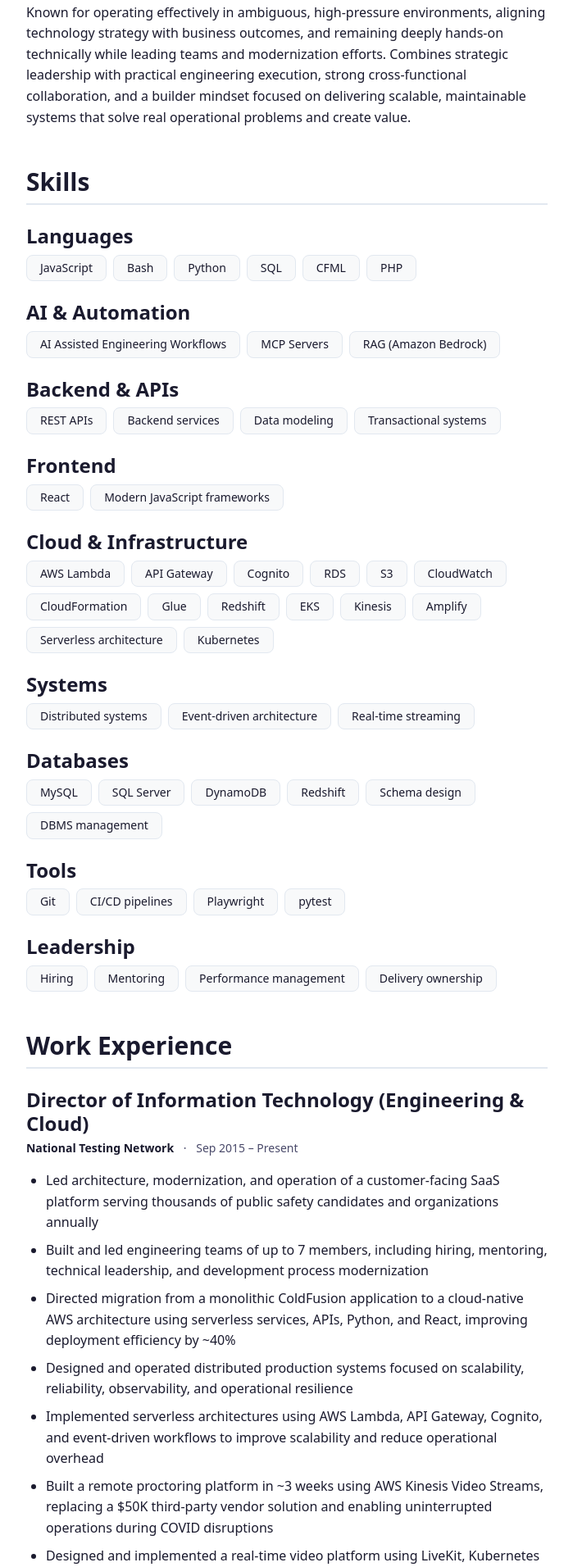
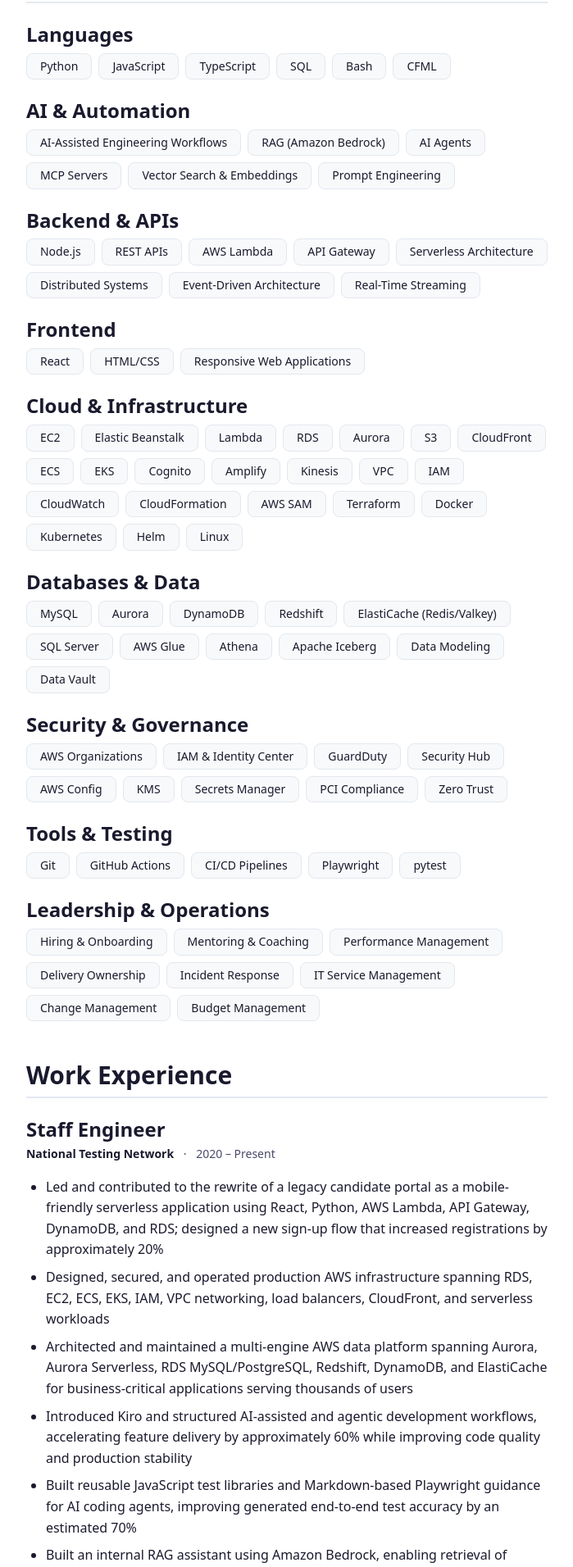
Before and after one commit to JacobSteelsmith/resume, an Astro site: page /resume in a window 1280 px wide. Shown: the part 888-2800 px from the top of the page at 82% size, without its empty margins (290-989 px from the left). Built offline with nearby package versions, Linux system fonts and the light colour scheme; Astro itself is replaced by a stand-in of ours; no server answers.

Commit message:
Update resume

```diff
--- a/src/pages/resume.astro
+++ b/src/pages/resume.astro
@@ -7,17 +7,16 @@ import SEOHead from '../components/SEOHead.astro';
   <SEOHead
     slot="head"
     title="Resume | Jacob Steelsmith"
-    description="Resume of Jacob Steelsmith — Staff/Principal Engineer with 20+ years of experience in AI systems, cloud architecture, distributed systems, and engineering leadership."
+    description="Resume of Jacob Steelsmith — Staff Engineer & Engineering Manager with 20+ years of experience in cloud platforms, distributed systems, AI engineering, and technical leadership."
   />
 
   <h1>Resume</h1>
   <br />
   <section class="resume-section" aria-labelledby="summary-heading">
     <h2 id="summary-heading">Professional Summary</h2>
-    <p>Hands-on technology and engineering leader with 15+ years of experience modernizing platforms, scaling cloud infrastructure, and leading high-impact engineering initiatives in resource-constrained environments. Proven track record transforming legacy monoliths and on-premise systems into cloud-native, serverless, and distributed architectures on AWS. Deep expertise across backend systems, platform engineering, DevOps, infrastructure, real-time streaming systems, and AI-assisted development workflows.</p>
-    <p>Built and led the evolution of engineering and IT capabilities at a growing organization supporting thousands of public safety candidates nationwide, delivering mission-critical systems with high availability, scalability, and security requirements. Led initiatives spanning serverless application platforms, real-time virtual testing and proctoring systems, cloud-native data platforms, CI/CD modernization, observability, identity modernization, and enterprise infrastructure transformation.</p>
-    <p>Strong background in AWS, Python, distributed systems, serverless architecture, event-driven design, platform reliability, and operational scalability. Experienced building systems with Lambda, API Gateway, Cognito, RDS, S3, EKS, Kinesis, Redshift, Glue, CloudFormation, and modern frontend frameworks including React. Early adopter of AI-assisted engineering workflows, agentic AI tooling, RAG systems, and structured knowledge pipelines to improve engineering velocity, operational insight, and software quality.</p>
-    <p>Known for operating effectively in ambiguous, high-pressure environments, aligning technology strategy with business outcomes, and remaining deeply hands-on technically while leading teams and modernization efforts. Combines strategic leadership with practical engineering execution, strong cross-functional collaboration, and a builder mindset focused on delivering scalable, maintainable systems that solve real operational problems and create value.</p>
+    <p>Staff-level engineer and hands-on engineering manager with over 13 years building and operating customer-facing web applications, APIs, cloud platforms, and enterprise infrastructure on AWS. Designed and delivered production systems using Python, TypeScript, JavaScript, Node.js, React, and SQL serving thousands of users. Brings end-to-end ownership across architecture, implementation, deployment, reliability, operations, and product evolution.</p>
+    <p>Built and led engineering and IT teams for 11 years while remaining an active technical contributor. Proven track record transforming legacy monoliths and on-premises systems into cloud-native, serverless, and distributed architectures. Deep expertise across platform engineering, DevOps, infrastructure, real-time streaming, data platforms, security, and AI-assisted development workflows. Experienced directing IT infrastructure, cloud, security, compliance, and operational initiatives in resource-constrained environments.</p>
+    <p>Known for operating effectively in ambiguous, high-pressure environments, aligning technology strategy with business outcomes, and combining strategic leadership with practical engineering execution. Strong cross-functional collaboration and a builder mindset focused on delivering scalable, maintainable systems that solve real operational problems and create value.</p>
   </section>
 
   <section class="resume-section" aria-labelledby="skills-heading">
@@ -25,84 +24,116 @@ import SEOHead from '../components/SEOHead.astro';
 
     <h3>Languages</h3>
     <ul class="skill-list">
+      <li>Python</li>
       <li>JavaScript</li>
+      <li>TypeScript</li>
+      <li>SQL</li>
       <li>Bash</li>
-      <li>Python</li>
-      <li>SQL</li>
       <li>CFML</li>
-      <li>PHP</li>
     </ul>
 
     <h3>AI &amp; Automation</h3>
     <ul class="skill-list">
-      <li>AI Assisted Engineering Workflows</li>
+      <li>AI-Assisted Engineering Workflows</li>
+      <li>RAG (Amazon Bedrock)</li>
+      <li>AI Agents</li>
       <li>MCP Servers</li>
-      <li>RAG (Amazon Bedrock)</li>
+      <li>Vector Search &amp; Embeddings</li>
+      <li>Prompt Engineering</li>
     </ul>
 
     <h3>Backend &amp; APIs</h3>
     <ul class="skill-list">
+      <li>Node.js</li>
       <li>REST APIs</li>
-      <li>Backend services</li>
-      <li>Data modeling</li>
-      <li>Transactional systems</li>
+      <li>AWS Lambda</li>
+      <li>API Gateway</li>
+      <li>Serverless Architecture</li>
+      <li>Distributed Systems</li>
+      <li>Event-Driven Architecture</li>
+      <li>Real-Time Streaming</li>
     </ul>
 
     <h3>Frontend</h3>
     <ul class="skill-list">
       <li>React</li>
-      <li>Modern JavaScript frameworks</li>
+      <li>HTML/CSS</li>
+      <li>Responsive Web Applications</li>
     </ul>
 
     <h3>Cloud &amp; Infrastructure</h3>
     <ul class="skill-list">
-      <li>AWS Lambda</li>
-      <li>API Gateway</li>
+      <li>EC2</li>
+      <li>Elastic Beanstalk</li>
+      <li>Lambda</li>
+      <li>RDS</li>
+      <li>Aurora</li>
+      <li>S3</li>
+      <li>CloudFront</li>
+      <li>ECS</li>
+      <li>EKS</li>
       <li>Cognito</li>
-      <li>RDS</li>
-      <li>S3</li>
+      <li>Amplify</li>
+      <li>Kinesis</li>
+      <li>VPC</li>
+      <li>IAM</li>
       <li>CloudWatch</li>
       <li>CloudFormation</li>
-      <li>Glue</li>
-      <li>Redshift</li>
-      <li>EKS</li>
-      <li>Kinesis</li>
-      <li>Amplify</li>
-      <li>Serverless architecture</li>
+      <li>AWS SAM</li>
+      <li>Terraform</li>
+      <li>Docker</li>
       <li>Kubernetes</li>
+      <li>Helm</li>
+      <li>Linux</li>
     </ul>
 
-    <h3>Systems</h3>
+    <h3>Databases &amp; Data</h3>
     <ul class="skill-list">
-      <li>Distributed systems</li>
-      <li>Event-driven architecture</li>
-      <li>Real-time streaming</li>
+      <li>MySQL</li>
+      <li>Aurora</li>
+      <li>DynamoDB</li>
+      <li>Redshift</li>
+      <li>ElastiCache (Redis/Valkey)</li>
+      <li>SQL Server</li>
+      <li>AWS Glue</li>
+      <li>Athena</li>
+      <li>Apache Iceberg</li>
+      <li>Data Modeling</li>
+      <li>Data Vault</li>
     </ul>
 
-    <h3>Databases</h3>
+    <h3>Security &amp; Governance</h3>
     <ul class="skill-list">
-      <li>MySQL</li>
-      <li>SQL Server</li>
-      <li>DynamoDB</li>
-      <li>Redshift</li>
-      <li>Schema design</li>
-      <li>DBMS management</li>
+      <li>AWS Organizations</li>
+      <li>IAM &amp; Identity Center</li>
+      <li>GuardDuty</li>
+      <li>Security Hub</li>
+      <li>AWS Config</li>
+      <li>KMS</li>
+      <li>Secrets Manager</li>
+      <li>PCI Compliance</li>
+      <li>Zero Trust</li>
     </ul>
 
-    <h3>Tools</h3>
+    <h3>Tools &amp; Testing</h3>
     <ul class="skill-list">
       <li>Git</li>
-      <li>CI/CD pipelines</li>
+      <li>GitHub Actions</li>
+      <li>CI/CD Pipelines</li>
       <li>Playwright</li>
       <li>pytest</li>
     </ul>
 
-    <h3>Leadership</h3>
+    <h3>Leadership &amp; Operations</h3>
     <ul class="skill-list">
-      <li>Hiring</li>
-      <li>Mentoring</li>
-      <li>Performance management</li>
-      <li>Delivery ownership</li>
+      <li>Hiring &amp; Onboarding</li>
+      <li>Mentoring &amp; Coaching</li>
+      <li>Performance Management</li>
+      <li>Delivery Ownership</li>
+      <li>Incident Response</li>
+      <li>IT Service Management</li>
+      <li>Change Management</li>
+      <li>Budget Management</li>
     </ul>
   </section>
 
@@ -110,25 +141,57 @@ import SEOHead from '../components/SEOHead.astro';
     <h2 id="experience-heading">Work Experience</h2>
 
     <article class="experience-item">
-      <h3>Director of Information Technology (Engineering &amp; Cloud)</h3>
+      <h3>Staff Engineer</h3>
       <p class="experience-meta">
         <span class="company">National Testing Network</span>
         <span class="separator" aria-hidden="true">&middot;</span>
-        <time datetime="2015-09">Sep 2015</time> &ndash; Present
+        <time datetime="2020">2020</time> &ndash; Present
       </p>
       <ul class="experience-details">
-        <li>Led architecture, modernization, and operation of a customer-facing SaaS platform serving thousands of public safety candidates and organizations annually</li>
-        <li>Built and led engineering teams of up to 7 members, including hiring, mentoring, technical leadership, and development process modernization</li>
-        <li>Directed migration from a monolithic ColdFusion application to a cloud-native AWS architecture using serverless services, APIs, Python, and React, improving deployment efficiency by ~40%</li>
-        <li>Designed and operated distributed production systems focused on scalability, reliability, observability, and operational resilience</li>
-        <li>Implemented serverless architectures using AWS Lambda, API Gateway, Cognito, and event-driven workflows to improve scalability and reduce operational overhead</li>
-        <li>Built a remote proctoring platform in ~3 weeks using AWS Kinesis Video Streams, replacing a $50K third-party vendor solution and enabling uninterrupted operations during COVID disruptions</li>
-        <li>Designed and implemented a real-time video platform using LiveKit, Kubernetes (EKS), and Helm to support streaming and recording workflows</li>
-        <li>Built a middleware proxy enabling standard MySQL clients to connect to AWS RDS Data API, simplifying developer workflows and enabling serverless database access patterns</li>
-        <li>Implemented CI/CD pipelines, automated testing, and deployment workflows using GitHub Actions, Playwright, and pytest to improve release reliability and reduce regression risk</li>
-        <li>Introduced AI-assisted engineering workflows using agentic AI tooling, MCP servers, and automated development pipelines to improve engineering productivity and accelerate delivery</li>
-        <li>Partnered with executive leadership on platform strategy, budgeting, security, operational planning, and technology roadmap decisions</li>
-        <li>Owned production availability, incident response, performance optimization, and operational support for business-critical systems</li>
+        <li>Led and contributed to the rewrite of a legacy candidate portal as a mobile-friendly serverless application using React, Python, AWS Lambda, API Gateway, DynamoDB, and RDS; designed a new sign-up flow that increased registrations by approximately 20%</li>
+        <li>Designed, secured, and operated production AWS infrastructure spanning RDS, EC2, ECS, EKS, IAM, VPC networking, load balancers, CloudFront, and serverless workloads</li>
+        <li>Architected and maintained a multi-engine AWS data platform spanning Aurora, Aurora Serverless, RDS MySQL/PostgreSQL, Redshift, DynamoDB, and ElastiCache for business-critical applications serving thousands of users</li>
+        <li>Introduced Kiro and structured AI-assisted and agentic development workflows, accelerating feature delivery by approximately 60% while improving code quality and production stability</li>
+        <li>Built reusable JavaScript test libraries and Markdown-based Playwright guidance for AI coding agents, improving generated end-to-end test accuracy by an estimated 70%</li>
+        <li>Built an internal RAG assistant using Amazon Bedrock, enabling retrieval of current information about job postings and candidate pools; tuned parameters to improve response consistency</li>
+        <li>Engineered a remote proctoring platform in three weeks using Python, TypeScript, APIs, and Amazon Kinesis Video Streams, replacing a vendor solution projected to cost $50,000 and enabling continued operations during COVID-19 disruptions</li>
+        <li>Designed and implemented a video interview recording platform using LiveKit, Node.js, TypeScript, Kubernetes (EKS), and Helm, used by thousands of candidates and public safety agencies</li>
+        <li>Built a middleware integration layer using Python to bridge legacy toolsets with the Amazon RDS Data API, streamlining developer tooling and database administration workflows</li>
+        <li>Built a data lake and analytics platform using AWS Glue, Athena, Spark, Parquet, S3, Redshift, QuickSight, and Data Vault modeling to support operational reporting and business analysis</li>
+        <li>Implemented ElastiCache for Redis and Valkey (including Serverless) to provide distributed session caching across ephemeral Elastic Beanstalk, container, and serverless instances</li>
+        <li>Migrated manual RDS infrastructure to CloudFormation, designed separation-of-concerns stacks, and built a data copy service using ECS, Python, EventBridge, and RDS for PII-sanitized developer environments</li>
+        <li>Tuned SQL, indexes, execution plans, and connection behavior across transactional workloads, improving database performance by approximately 40%</li>
+        <li>Created separate AWS development environments and governance controls using AWS Organizations, IAM Identity Center, GuardDuty, Security Hub, and AWS Config</li>
+        <li>Implemented infrastructure as code and deployment automation using CloudFormation, AWS SAM, Terraform, GitHub Actions, and Python</li>
+        <li>Owned major products and features from ambiguous stakeholder requirements through implementation, production deployment, and iterative improvement</li>
+        <li>Created architecture documentation, operational procedures, security policies, development standards, and technical knowledge resources</li>
+        <li>Established and oversaw AI governance workgroup and advisory board, establishing AI use policies and tools</li>
+      </ul>
+    </article>
+
+    <article class="experience-item">
+      <h3>Senior Engineer &amp; Engineering Manager</h3>
+      <p class="experience-meta">
+        <span class="company">National Testing Network</span>
+        <span class="separator" aria-hidden="true">&middot;</span>
+        <time datetime="2015">2015</time> &ndash; <time datetime="2020">2020</time>
+      </p>
+      <ul class="experience-details">
+        <li>Built the company's AWS platform from the ground up, migrating a fragile single-server ColdFusion/MySQL environment to Lucee, Elastic Beanstalk, and managed RDS; improved uptime by approximately 80%, performance by approximately 60%, and reduced hosting and licensing costs</li>
+        <li>Built and scaled the engineering and IT teams by approximately 150%; established internal infrastructure, engineering, and reporting teams with clear ownership and accountability</li>
+        <li>Hired and mentored engineering and infrastructure personnel while establishing expectations for production ownership, security, documentation, and continuous improvement</li>
+        <li>Established software development, change management, IT service management, information security, PCI compliance, and production support processes as the organization grew by approximately 125%</li>
+        <li>Managed production infrastructure, applications, databases, identity systems, endpoint services, vendors, and operational support while remaining a hands-on engineer delivering features across UI, backend, and database layers</li>
+        <li>Owned CloudWatch monitoring, alerting, incident response, root cause analysis, capacity planning, and cost/performance optimization across application and data layers</li>
+        <li>Led incident response and complex troubleshooting across AWS, Linux, databases, applications, networking, identity platforms, and third-party integrations</li>
+        <li>Established database reliability standards using Multi-AZ architectures, automated snapshots, point-in-time recovery, disaster recovery runbooks, and production change controls</li>
+        <li>Designed and implemented on-premises network, security (SonicWall, OSSEC), site-to-site VPNs, hybrid cloud infrastructure, and private DNS</li>
+        <li>Led PCI compliance initiatives, security controls, identity management, and governance programs</li>
+        <li>Implemented least-privilege IAM policies, role-based access controls, Cognito authentication, encryption, and credential management for systems processing sensitive candidate and payment information</li>
+        <li>Migrated customer service team from an expensive call center service to Amazon Connect, saving $12,000 per year while enabling modern features</li>
+        <li>Migrated company email from legacy POP3 to Google Workspace, enabling real-time collaboration, eliminating spam, and improving security posture</li>
+        <li>Designed and implemented company-wide remote work policies, procedures, and infrastructure including remote security and automated remediation</li>
+        <li>Participated in RFP responses and security audits with government agencies</li>
       </ul>
     </article>
 
@@ -140,43 +203,37 @@ import SEOHead from '../components/SEOHead.astro';
         <time datetime="2013">2013</time> &ndash; <time datetime="2015">2015</time>
       </p>
       <ul class="experience-details">
-        <li>Developed and maintained high-traffic web applications supporting public safety testing and licensing workflows for tens of thousands of users</li>
-        <li>Led migration from a single-server hosting environment to AWS using Lucee on Elastic Beanstalk and Amazon RDS, improving uptime by ~80% and performance by ~60%</li>
-        <li>Designed and developed full-stack applications, backend services, APIs, and database-driven systems</li>
-        <li>Standardized development workflows and introduced reusable frameworks and engineering practices that improved development speed by ~25%</li>
-        <li>Contributed to infrastructure modernization, scalability improvements, and operational automation initiatives</li>
+        <li>Designed, developed, and maintained multiple customer-facing and internal web applications across the UI, backend, and database layers using multiple languages and frameworks</li>
+        <li>Built a custom multi-tenant licensing platform supporting registration and testing workflows for public safety agencies, licensing organizations, and candidates</li>
+        <li>Standardized Git-based development practices and built internal frameworks and reusable APIs, improving development speed by approximately 25%</li>
+        <li>Created an on-premises virtual environment hosting the company's first Git repositories, CI/CD pipeline, ticketing system, and internal development services</li>
+        <li>Developed backend applications, APIs, payment workflows, database systems, and operational automation supporting high-volume public-facing services</li>
+        <li>Created custom Linux-based secure testing kiosks distributed nationwide for secure testing by public safety candidates</li>
       </ul>
     </article>
 
     <article class="experience-item">
-      <h3>Software Developer</h3>
+      <h3>Software Developer &amp; Part-Time Database Instructor</h3>
       <p class="experience-meta">
         <span class="company">Everett Community College</span>
         <span class="separator" aria-hidden="true">&middot;</span>
         <time datetime="2005">2005</time> &ndash; <time datetime="2013">2013</time>
       </p>
       <ul class="experience-details">
-        <li>Developed and maintained full-stack web applications and backend systems supporting academic, administrative, and student service workflows</li>
+        <li>Developed and supported public-facing and internal production applications while maintaining approximately 99.9% availability</li>
         <li>Built database-driven applications using CFML, SQL Server, and JavaScript with a focus on maintainability, usability, and performance</li>
-        <li>Participated in modernization initiatives involving identity management, content management systems, and distributed campus services</li>
-        <li>Helped improve software delivery practices through source control standardization and development process improvements</li>
-      </ul>
-    </article>
-
-    <article class="experience-item">
-      <h3>Instructor &mdash; Database Design (Part-Time)</h3>
-      <p class="experience-meta">
-        <span class="company">Everett Community College</span>
-      </p>
-      <ul class="experience-details">
-        <li>Taught database design, relational modeling, and SQL fundamentals across multiple academic quarters</li>
+        <li>Supported Linux servers, virtualization, databases, load-balanced web platforms, authentication services, identity provisioning, and multi-site network environments</li>
+        <li>Helped migrate approximately 5,000 users to Google Apps and integrated account provisioning with Novell Identity Manager</li>
+        <li>Installed and maintained network equipment including Cisco switches, routers, bandwidth management, and security appliances</li>
+        <li>Implemented Splunk and OSSEC for reliability, performance, and security monitoring and alerting</li>
+        <li>Designed and taught database design and Microsoft SQL Server fundamentals courses as a part-time instructor</li>
       </ul>
     </article>
   </section>
 
   <section class="resume-section" aria-labelledby="education-heading">
     <h2 id="education-heading">Education</h2>
-    <p><strong>B.S. Cloud and Network Engineering</strong> &mdash; Western Governors University (Expected June 2026)</p>
+    <p><strong>B.S. Cloud and Network Engineering</strong> &mdash; Western Governors University (Expected August 2026)</p>
   </section>
 
   <section class="resume-section" aria-labelledby="certifications-heading">
```
Also changed, not shown: 1 other file.
